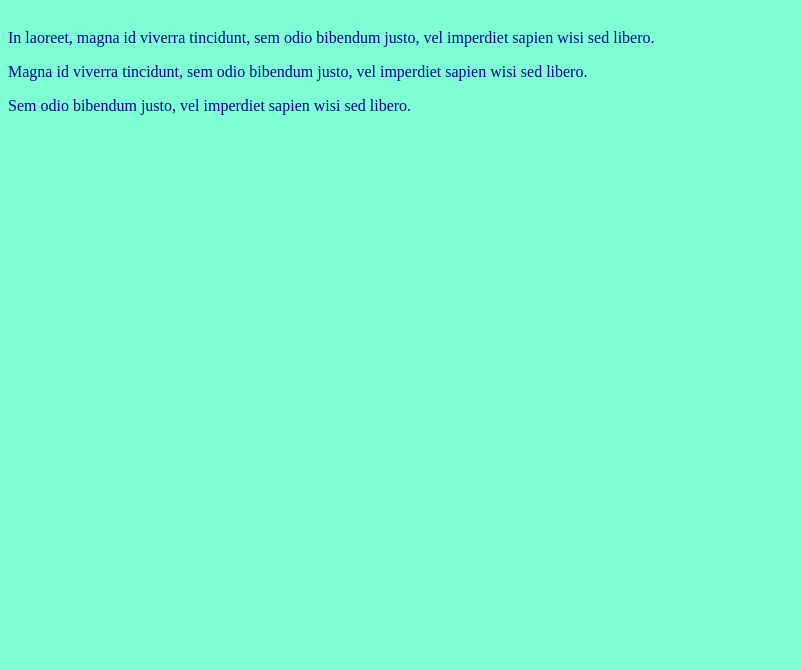
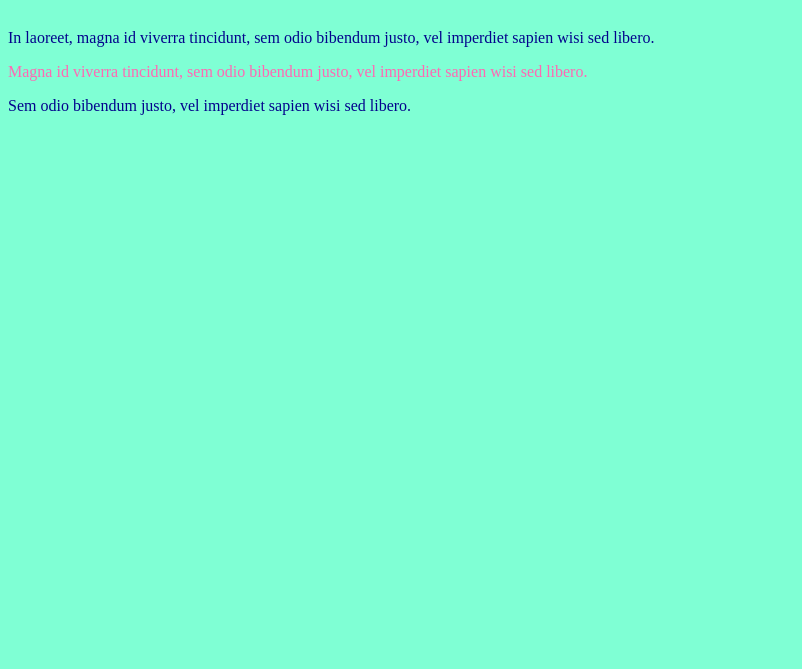
Before and after one commit to anilandg/ls-druhy-projekt, a plain HTML site: page index.html in a window 1280 px wide. Shown: the part 131-800 px from the top of the page, without its empty margins (0-802 px from the left). Drawn offline with Linux system fonts and the light colour scheme.

Commit message:
barevny odstavec

```diff
--- a/index.html
+++ b/index.html
@@ -12,7 +12,7 @@
     <h1>Druhý projekt na GitHubu</h1>
 
     <p>In laoreet, magna id viverra tincidunt, sem odio bibendum justo, vel imperdiet sapien wisi sed libero.</p>
-    <p>Magna id viverra tincidunt, sem odio bibendum justo, vel imperdiet sapien wisi sed libero.</p>
+    <p class="kokos">Magna id viverra tincidunt, sem odio bibendum justo, vel imperdiet sapien wisi sed libero.</p>
     <p>Sem odio bibendum justo, vel imperdiet sapien wisi sed libero.</p>
 </body>
 </html>
--- a/style.css
+++ b/style.css
@@ -5,3 +5,6 @@ body{
 h1 {
     font-size: 64px;
 }
+.kokos{
+    color:hotpink;
+}
```
